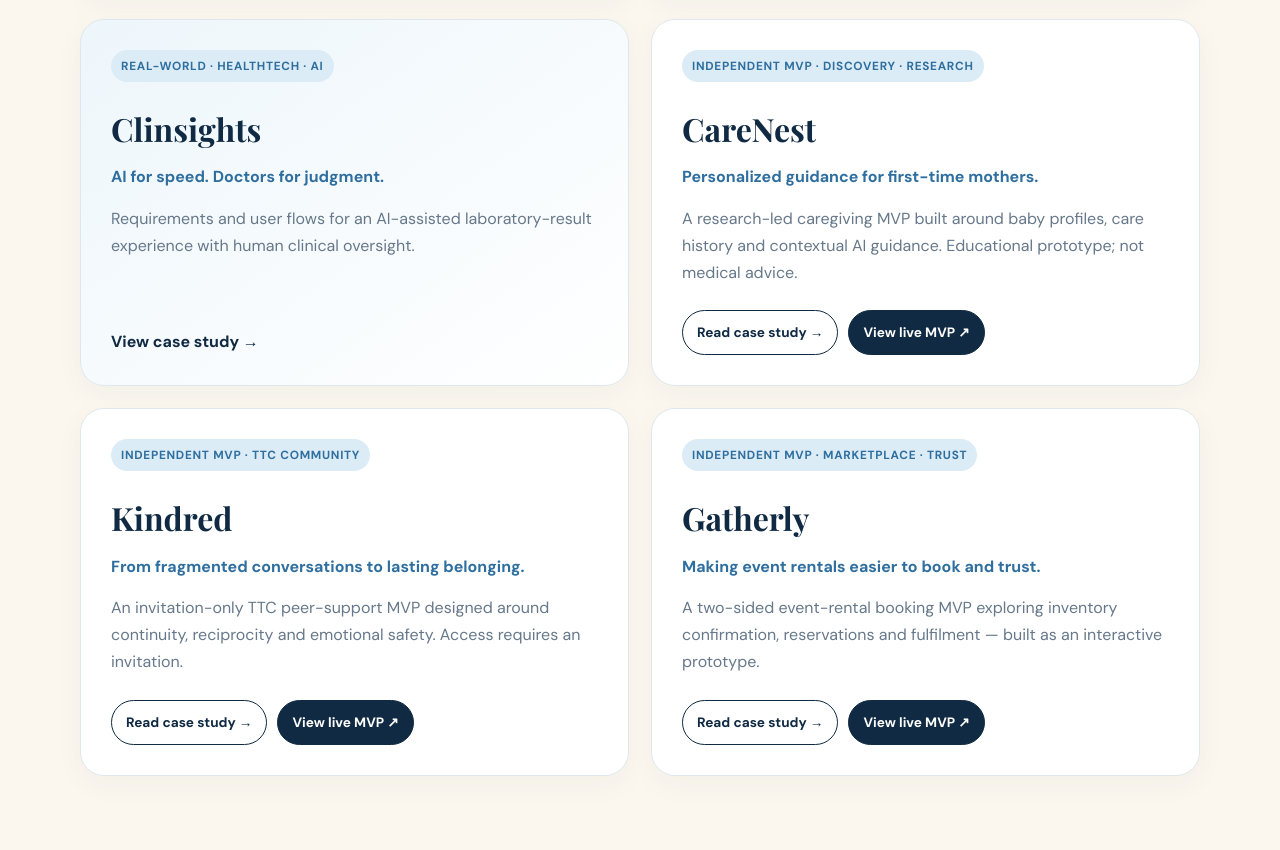
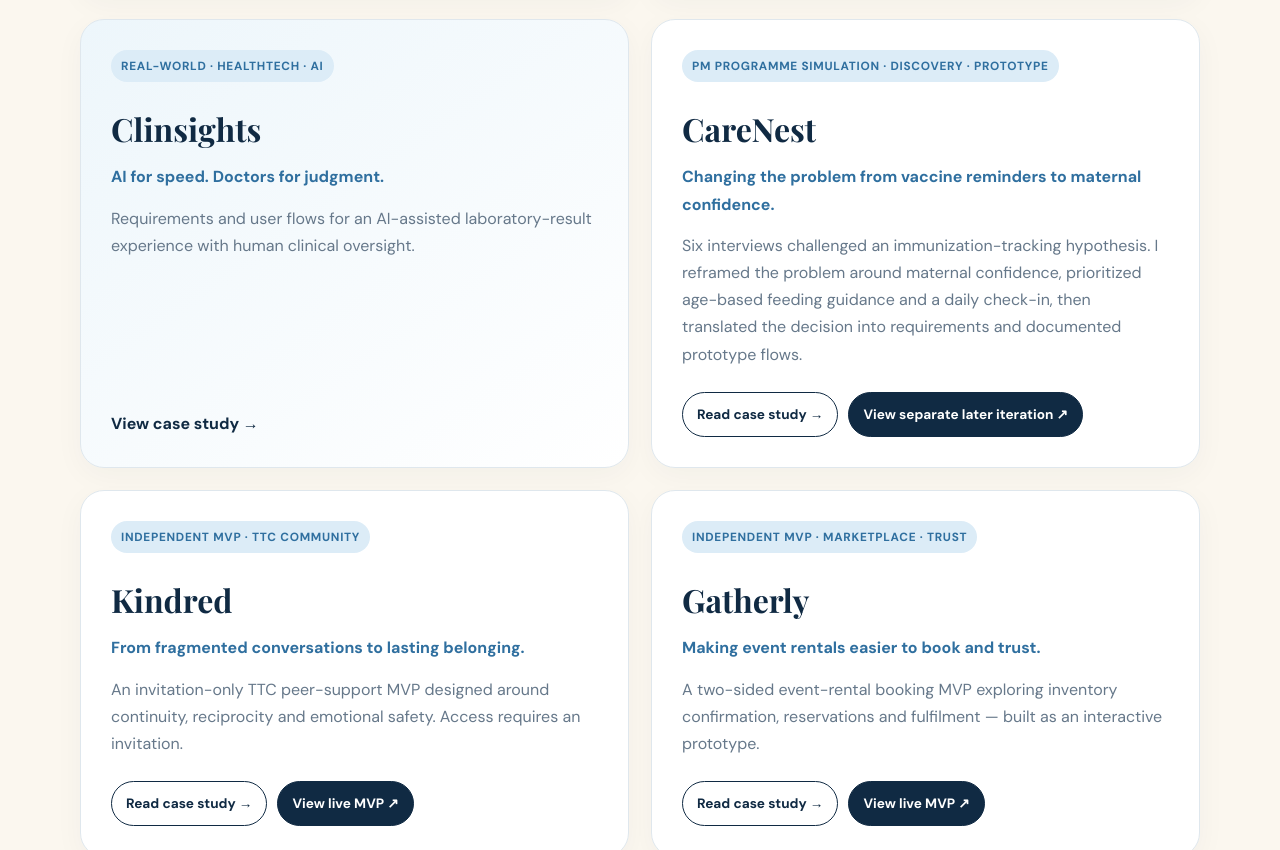
Before and after one commit to zenifeni-star/zainab-enifeni-portfolio, a plain HTML site: page index.html in a window 1280 px wide. Shown: the part 2357-3207 px from the top of the page. Drawn offline with nearby package versions, Linux system fonts and the light colour scheme.

Commit message:
Align CareNest portfolio card with case-study evidence

```diff
--- a/index.html
+++ b/index.html
@@ -349,11 +349,11 @@
             <div class="arrow">View case study →</div>
           </a>
           <article class="project">
-            <span class="tag">Independent MVP · Discovery · Research</span>
+            <span class="tag">PM Programme Simulation · Discovery · Prototype</span>
             <h3>CareNest</h3>
-            <h4>Personalized guidance for first-time mothers.</h4>
-            <p>A research-led caregiving MVP built around baby profiles, care history and contextual AI guidance. Educational prototype; not medical advice.</p>
-            <div class="project-links"><a class="btn secondary" href="carenest.html">Read case study →</a><a class="btn primary" href="https://carenest-7d4fpw.v2.appdeploy.ai/" target="_blank" rel="noopener noreferrer">View live MVP ↗</a></div>
+            <h4>Changing the problem from vaccine reminders to maternal confidence.</h4>
+            <p>Six interviews challenged an immunization-tracking hypothesis. I reframed the problem around maternal confidence, prioritized age-based feeding guidance and a daily check-in, then translated the decision into requirements and documented prototype flows.</p>
+            <div class="project-links"><a class="btn secondary" href="carenest.html">Read case study →</a><a class="btn primary" href="https://carenest-7d4fpw.v2.appdeploy.ai/" target="_blank" rel="noopener noreferrer">View separate later iteration ↗</a></div>
           </article>
           <article class="project">
             <span class="tag">Independent MVP · TTC Community</span>
```
